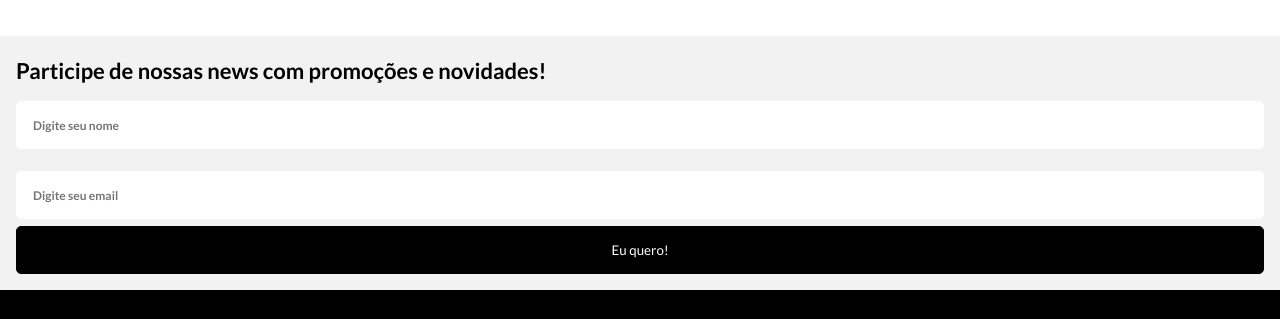
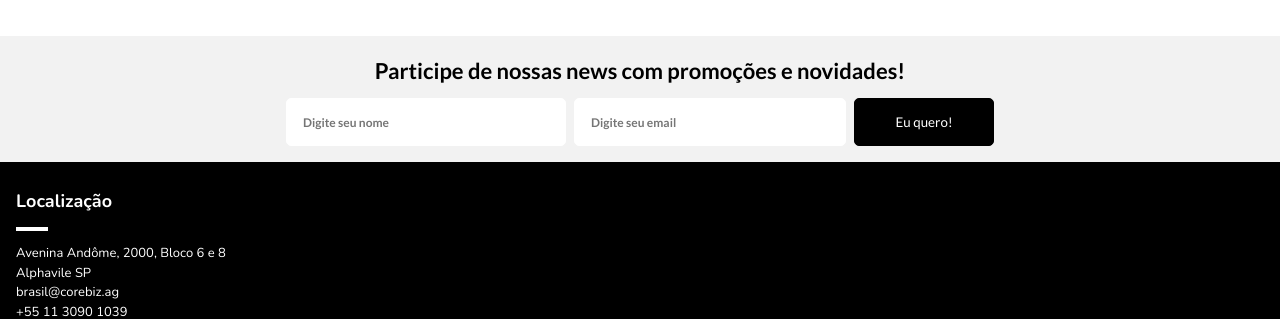
Before and after one commit to LEduard0/teste-front-corebiz, a React (Create React App) app: page / in a window 1280 px wide. Shown: the part 1030-1349 px from the top of the page. Built offline with nearby package versions, Linux system fonts and the light colour scheme; no server answers.

Commit message:
newsletter desktop adjustments

```diff
--- a/src/components/Newsletter/styles.css
+++ b/src/components/Newsletter/styles.css
@@ -80,3 +80,45 @@
   max-width: 328px;
   width: 100%;
 }
+
+@media screen and (min-width: 1024px) {
+  .newsletterContainer form,
+  .newsletterContainer .newsletterDispatchedWrapper {
+    margin: 0 auto;
+    max-width: 1248px;
+  }
+
+  .newsletterTitleContainer {
+    margin-bottom: 16px;
+  }
+
+  .newsletterTitleContainer h4 {
+    text-align: center;
+  }
+
+  .newsletterWrapper {
+    align-items: center;
+    display: flex;
+    flex-wrap: wrap;
+    justify-content: center;
+  }
+
+  .newsletterWrapper div {
+    display: flex;
+    flex-wrap: wrap;
+    width: 280px;
+  }
+
+  .newsletterWrapper input {
+    width: 280px;
+  }
+
+  .newsletterWrapper button {
+    margin: 0 0 0 8px;
+    max-width: 140px;
+  }
+
+  .newsletterWrapper input#email {
+    margin: 0 0 0 8px;
+  }
+}
```
